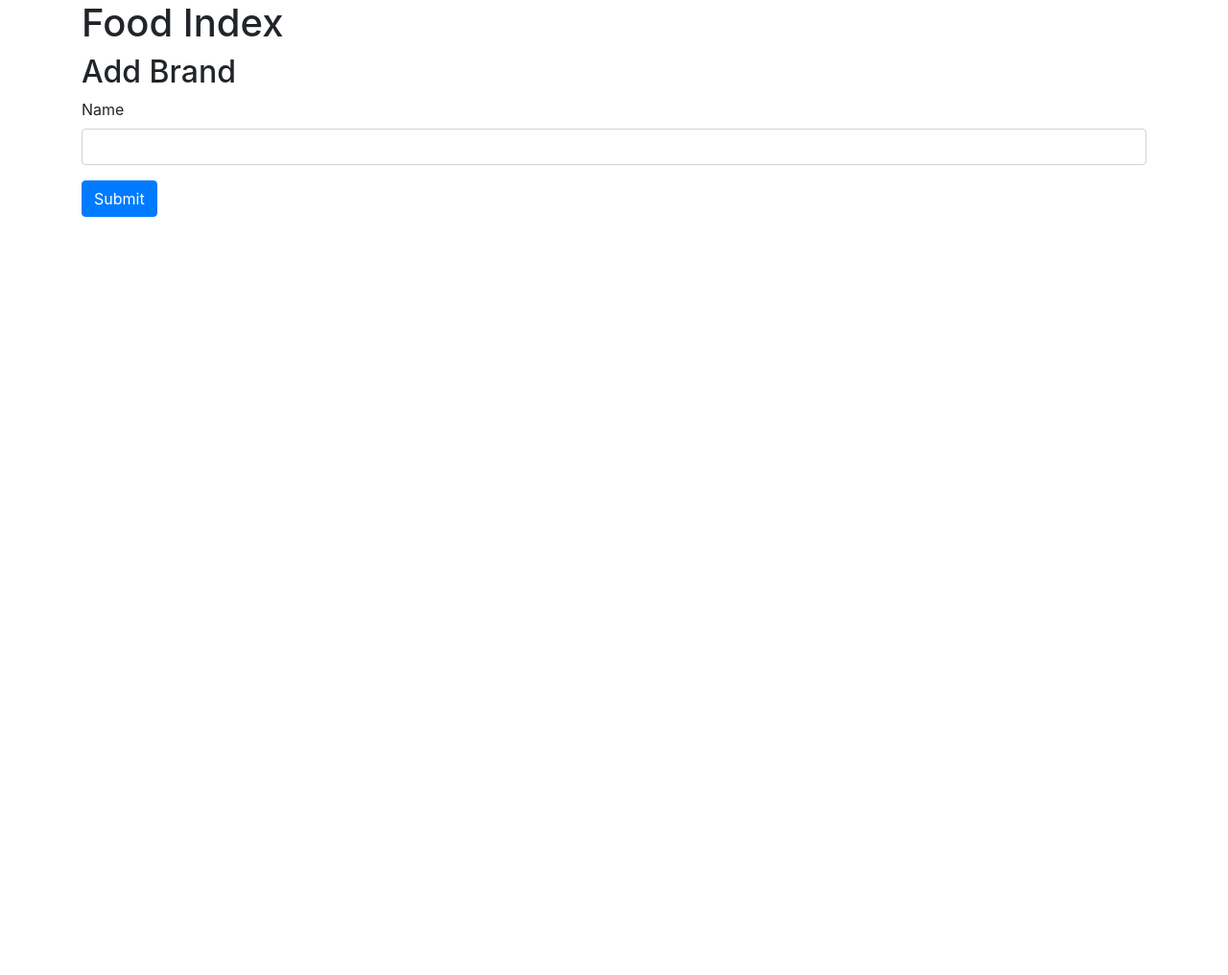
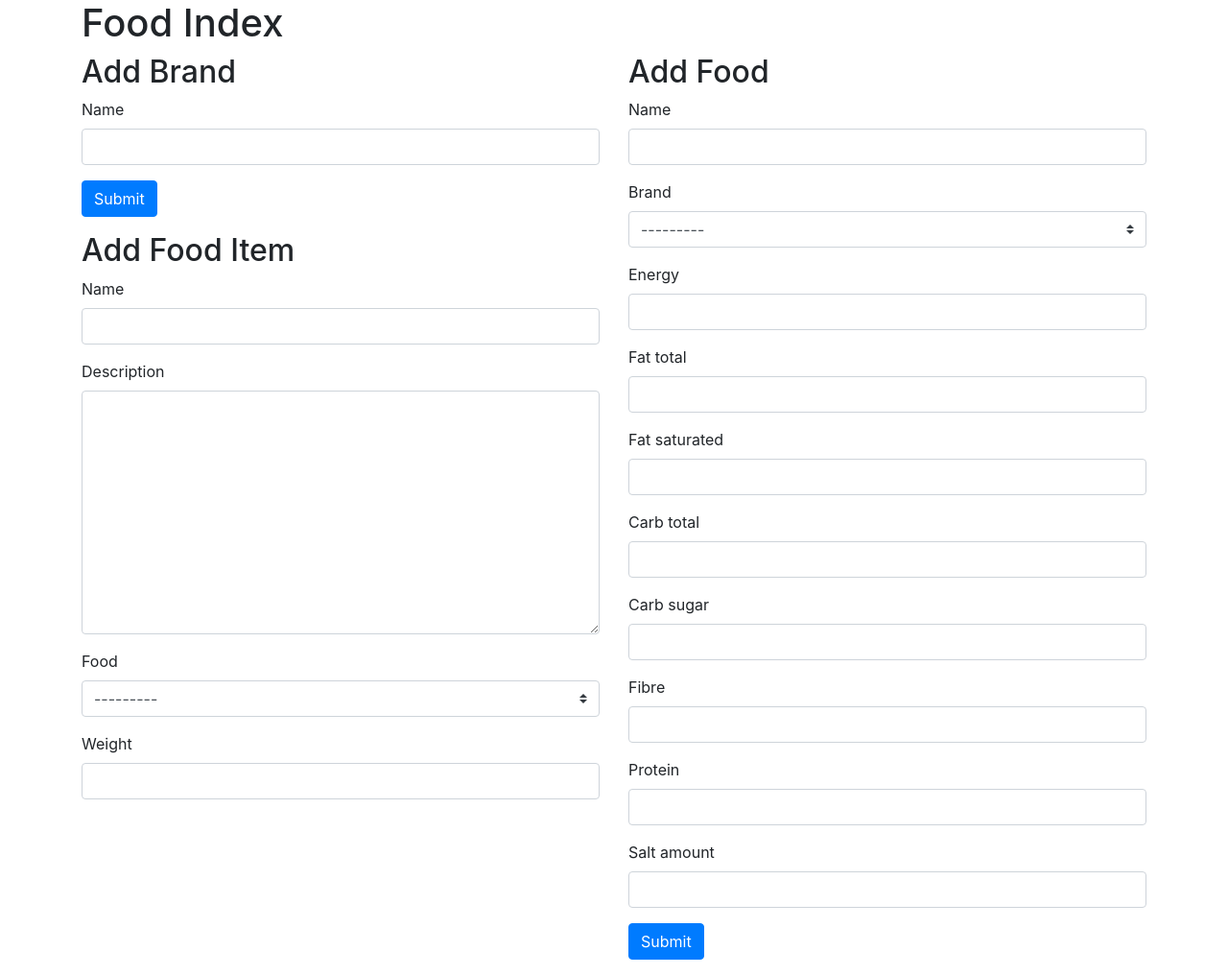
Before and after one commit to Echoic88/Airmed-Nutrition, a Django app: page /food/ in a window 1280 px wide. Shown: the whole page at 96% size. Before the commit the page ends 226 px from the top, so only its background shows below. Run offline with Django 3.2, Linux system fonts and the light colour scheme; data that the repository does not hold is empty; some libraries are stand-ins or nearby versions.

Commit message:
Add forms to template to add food, add food item Food app: form: add crispy forms helpers to FoodBaseForm and FoodItemForm
urls:
add paths - add_food, add_food_item

views:
add add_food and add_food_item views

templates:
index.html - add forms to Add Food and Add Food Item

```diff
--- a/food/forms.py
+++ b/food/forms.py
@@ -33,6 +33,15 @@ class FoodBaseForm(forms.ModelForm):
             "carb_total", "carb_sugar", "fibre", "protein", "salt_amount",
         ]
 
+    def __init__(self, *args, **kwargs):
+        super().__init__(*args, **kwargs)
+        self.helper = FormHelper()
+        self.helper.form_id = "id-FoodBaseForm"
+        self.helper.form_class = "blueForms"
+        self.helper.form_method = "post"
+        self.helper.form_action = "food:add_food"
+        self.helper.add_input(Submit("submit", "Submit"))
+
 
 class FoodItemForm(forms.ModelForm):
     """
--- a/food/templates/food/index.html
+++ b/food/templates/food/index.html
@@ -7,27 +7,32 @@
     </div>
 </div>
 <div class="row">
+    <div class="col-6">
+        <div class="row">
             <div class="col">
                 <h2>Add Brand</h2>
-
                 {% for message in messages %}
                     <p>{{ message }}</p>
                 {% endfor %}
-
                 {% crispy brand_form %}
             </div>
         </div>
-{% comment %}
         <div class="row">
             <div class="col">
-        <h2>Add Food</h2>
-
+                <h2>Add Food Item</h2>
                 {% for message in messages %}
                     <p>{{ message }}</p>
                 {% endfor %}
-
+                {% crispy food_item_form %}
+            </div>
+        </div>
+    </div>
+    <div class="col-6">
+        <h2>Add Food</h2>
+        {% for message in messages %}
+            <p>{{ message }}</p>
+        {% endfor %}
         {% crispy food_base_form %}
     </div>
 </div>
-{% endcomment %}
 {% endblock %}
--- a/food/urls.py
+++ b/food/urls.py
@@ -1,8 +1,10 @@
 from django.urls import path
-from .views import index, add_brand
+from .views import index, add_brand, add_food, add_food_item
 
 app_name = "food"
 urlpatterns = [
     path("", index, name="index"),
     path("add-brand/", add_brand, name="add_brand"),
+    path("add-food/", add_food, name="add_food"),
+    path("add-food-item/", add_food_item, name="add_food_item")
 ]
--- a/food/views.py
+++ b/food/views.py
@@ -1,6 +1,7 @@
 from django.shortcuts import render, redirect, reverse
 from django.contrib import messages
-from .forms import BrandForm
+from django.contrib.auth.decorators import login_required
+from .forms import BrandForm, FoodBaseForm, FoodItemForm
 
 
 # Create your views here.
@@ -9,14 +10,18 @@ def index(request):
     Display index page for food app
     """
     brand_form = BrandForm()
+    food_base_form = FoodBaseForm()
+    food_item_form = FoodItemForm()
     return render(request, "food/index.html", {
         "brand_form": brand_form,
+        "food_base_form": food_base_form,
+        "food_item_form": food_item_form,
     })
 
 
 def add_brand(request):
     """
-    form to add brand
+    view for form to add brand to Brand model
     """
     if request.method == "POST":
         brand_form = BrandForm(request.POST)
@@ -28,5 +33,41 @@ def add_brand(request):
             messages.error(request, "Error - brand not saved")
             return redirect(reverse("food:index"))
     else:
-        brand_form = BrandForm()
-    return redirect(reverse("food:index"))
+        return redirect(reverse("food:index"))
+
+
+@login_required
+def add_food(request):
+    """
+    view for form to add food to FoodBase model
+    """
+    if request.method == "POST":
+        food_base_form = FoodBaseForm(request.POST)
+        if food_base_form.is_valid():
+            f = food_base_form.save(commit=False)
+            f.user = request.user
+            f.save()
+            messages.info(request, "Food saved successfully")
+            return redirect(reverse("food:index"))
+        else:
+            messages.error(request, "Error - food not saved")
+            return redirect(reverse("food:index"))
+    else:
+        return redirect(reverse("food:index"))
+
+
+def add_food_item(request):
+    """
+    view for form to add food to FoodBase model
+    """
+    if request.method == "POST":
+        food_base_form = FoodItemForm(request.POST)
+        if food_base_form.is_valid():
+            food_base_form.save(commit=False)
+            messages.info(request, "Food item saved successfully")
+            return redirect(reverse("food:index"))
+        else:
+            messages.error(request, "Error - food item not saved")
+            return redirect(reverse("food:index"))
+    else:
+        return redirect(reverse("food:index"))
```
Also changed, not shown: food/tests_views.py (+39 -12 lines). Lines whose indentation alone changed are shown as unchanged.
